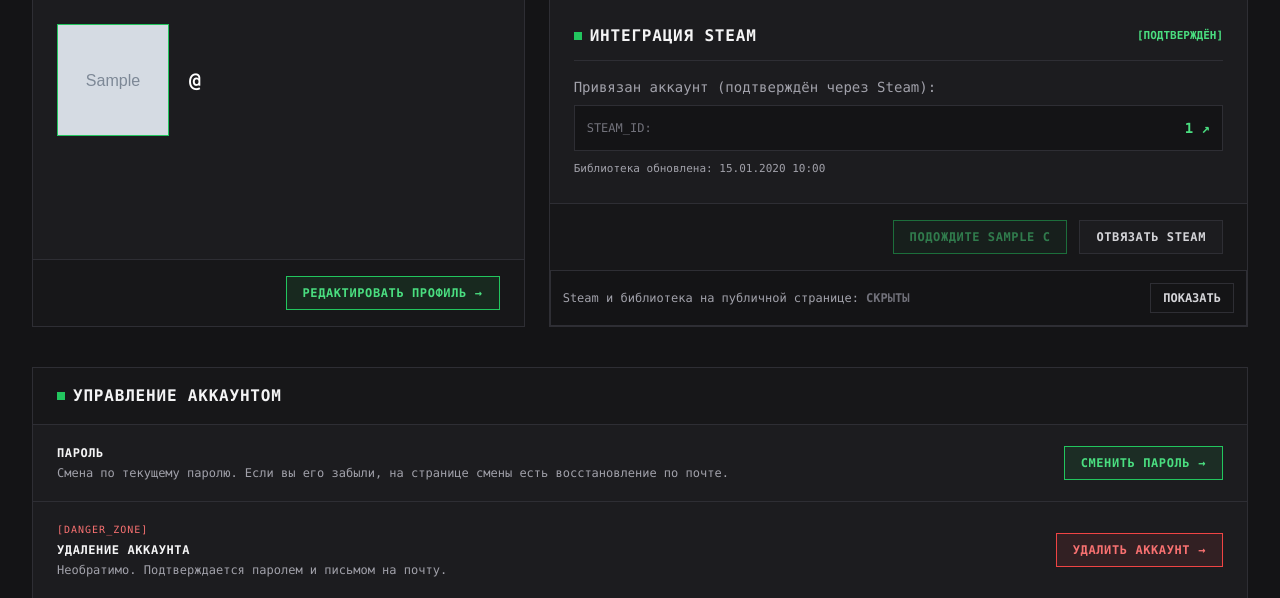
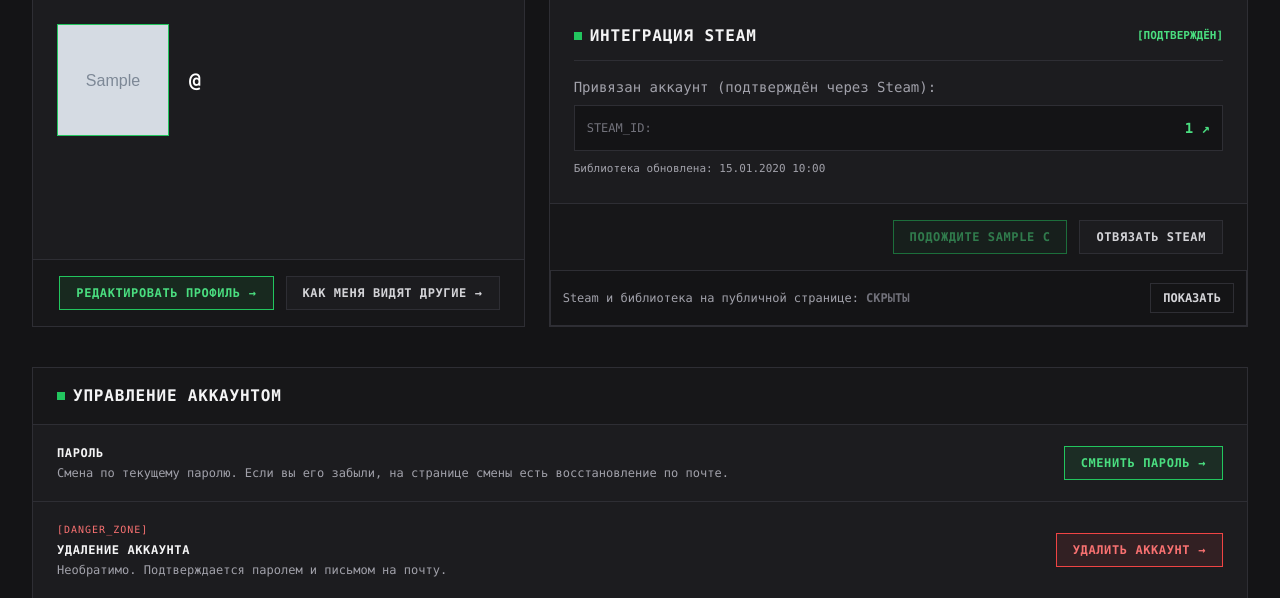
Before and after one commit to WoodenGear-GameDev/Playlog, a Django app: template templates/accounts/profile.html in a window 1280 px wide. Shown: the part 210-808 px from the top of the page. Run offline with Django 5.2, Linux system fonts and the light colour scheme; the template is opened without the code that fills it: most values are stand-ins (such as "Sample title", 1, 10 or a date in 2020); grey boxes marked "Sample" are stand-in pictures; some libraries are stand-ins or nearby versions.

Commit message:
feat: link nicknames to public profiles

```diff
--- a/templates/accounts/profile.html
+++ b/templates/accounts/profile.html
@@ -50,6 +50,11 @@
                 <a href="{% url 'profile_edit' %}"
                    class="inline-flex items-center gap-2 px-4 py-2 text-xs font-mono font-bold uppercase tracking-wider border border-signal-500 bg-signal-500/10 hover:bg-signal-500 text-signal-600 dark:text-signal-400 hover:text-carbon-950 dark:hover:text-carbon-950 transition-colors">
                     <span>РЕДАКТИРОВАТЬ ПРОФИЛЬ</span>
+                    <span>→</span>
+                </a>
+                <a href="{% url 'user_profile' user.pk %}"
+                   class="inline-flex items-center gap-2 px-4 py-2 text-xs font-mono font-bold uppercase tracking-wider border border-paper-300 dark:border-carbon-800 hover:border-signal-500 bg-paper-100 dark:bg-carbon-900 text-zinc-700 dark:text-zinc-300 hover:text-signal-600 dark:hover:text-signal-400 transition-colors">
+                    <span>КАК МЕНЯ ВИДЯТ ДРУГИЕ</span>
                     <span>→</span>
                 </a>
             </div>
--- a/templates/catalog/game_detail.html
+++ b/templates/catalog/game_detail.html
@@ -387,7 +387,7 @@
                             </div>
                         {% endif %}
 
-                        <strong class="text-zinc-900 dark:text-zinc-100">{% if review.user_id %}@{% endif %}{{ review.author_name }}</strong>
+                        <strong class="text-zinc-900 dark:text-zinc-100">{% include 'accounts/_user_link.html' with uid=review.user_id name=review.author_name %}</strong>
 
                         {% if review.is_mine %}
                             <span class="px-1.5 py-0.5 text-[10px] font-bold bg-signal-500/20 border border-signal-500/50 text-signal-700 dark:text-signal-400">
--- a/templates/forum/_invite.html
+++ b/templates/forum/_invite.html
@@ -14,7 +14,7 @@
                 </div>
             {% endif %}
 
-            <strong class="text-zinc-900 dark:text-zinc-100">@{{ invite.author.username }}</strong>
+            <strong class="text-zinc-900 dark:text-zinc-100">{% include 'accounts/_user_link.html' with uid=invite.author_id name=invite.author.username %}</strong>
             {% if invite.author_id == user.pk %}
                 <span class="px-1.5 py-0.5 text-[10px] font-bold bg-signal-500/20 border border-signal-500/50 text-signal-700 dark:text-signal-400">ВЫ</span>
             {% endif %}
--- a/templates/forum/_post.html
+++ b/templates/forum/_post.html
@@ -14,7 +14,7 @@
                 </div>
             {% endif %}
 
-            <strong class="text-zinc-900 dark:text-zinc-100">{% if post.author_id %}@{% endif %}{{ post.author_name }}</strong>
+            <strong class="text-zinc-900 dark:text-zinc-100">{% include 'accounts/_user_link.html' with uid=post.author_id name=post.author_name %}</strong>
             {% if not post.is_deleted and user.is_authenticated and post.author_id == user.pk %}
                 <span class="px-1.5 py-0.5 text-[10px] font-bold bg-signal-500/20 border border-signal-500/50 text-signal-700 dark:text-signal-400">
                     ВЫ
--- a/templates/forum/topic_detail.html
+++ b/templates/forum/topic_detail.html
@@ -51,7 +51,7 @@
                 {% endif %}
 
                 <span>
-                    Автор: <strong class="text-signal-600 dark:text-signal-400">{% if topic.author_id %}@{% endif %}{{ topic.author_name }}</strong>
+                    Автор: <strong class="text-signal-600 dark:text-signal-400">{% include 'accounts/_user_link.html' with uid=topic.author_id name=topic.author_name %}</strong>
                 </span>
 
                 {% if not topic.is_deleted and user.is_authenticated and topic.author_id == user.pk %}
--- a/templates/forum/topic_list.html
+++ b/templates/forum/topic_list.html
@@ -91,7 +91,7 @@
                     </div>
 
                     <div class="flex flex-wrap items-center gap-x-3 gap-y-1 font-mono text-xs text-zinc-500 dark:text-zinc-400">
-                        <span>Автор: <strong class="text-zinc-800 dark:text-zinc-200">{% if topic.author_id %}@{% endif %}{{ topic.author_name }}</strong></span>
+                        <span>Автор: <strong class="text-zinc-800 dark:text-zinc-200">{% include 'accounts/_user_link.html' with uid=topic.author_id name=topic.author_name %}</strong></span>
                         <span class="text-zinc-300 dark:text-zinc-700">|</span>
                         <span>создана {{ topic.created_at|date:"d.m.Y H:i" }}</span>
                     </div>
```
